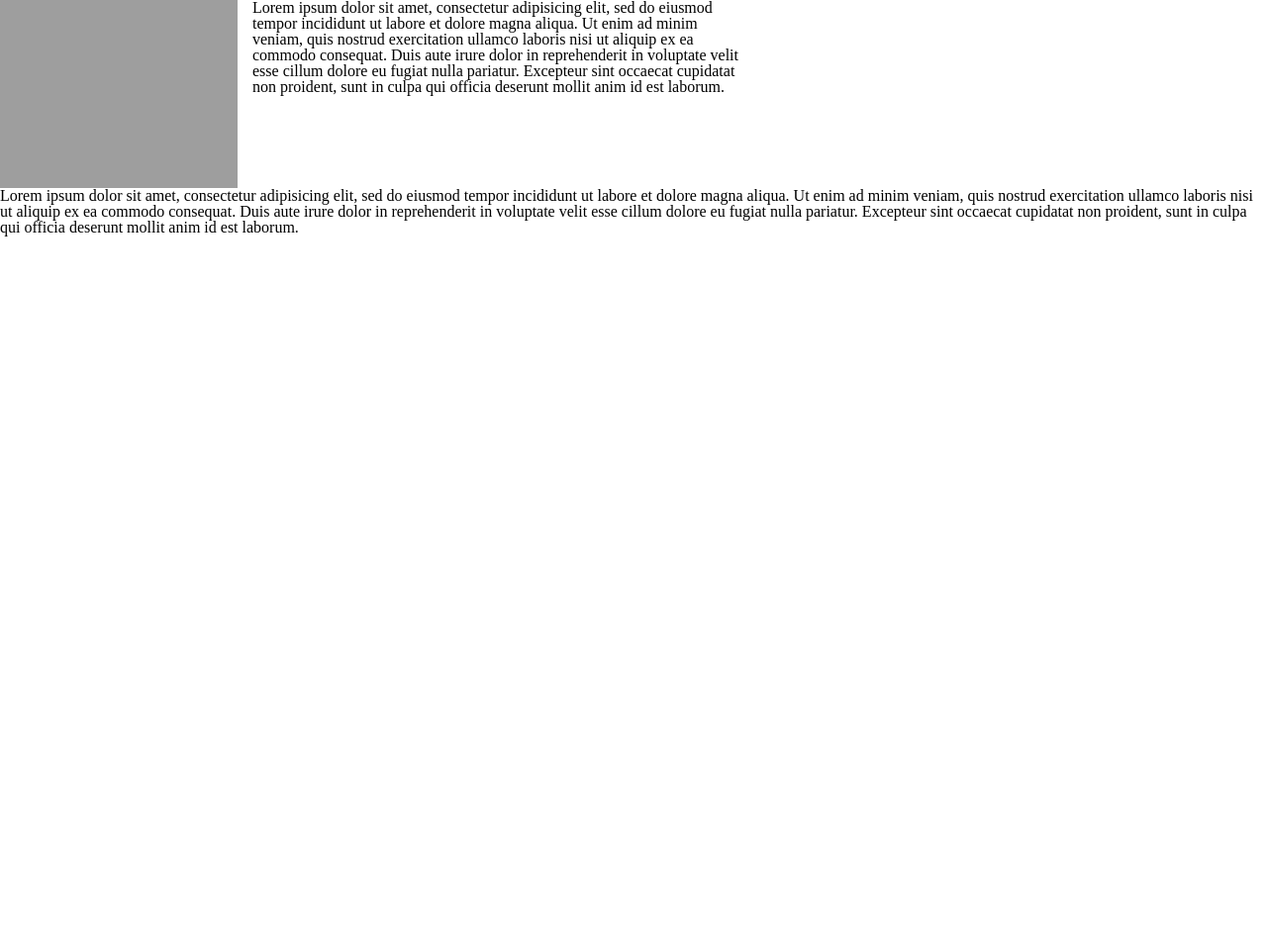
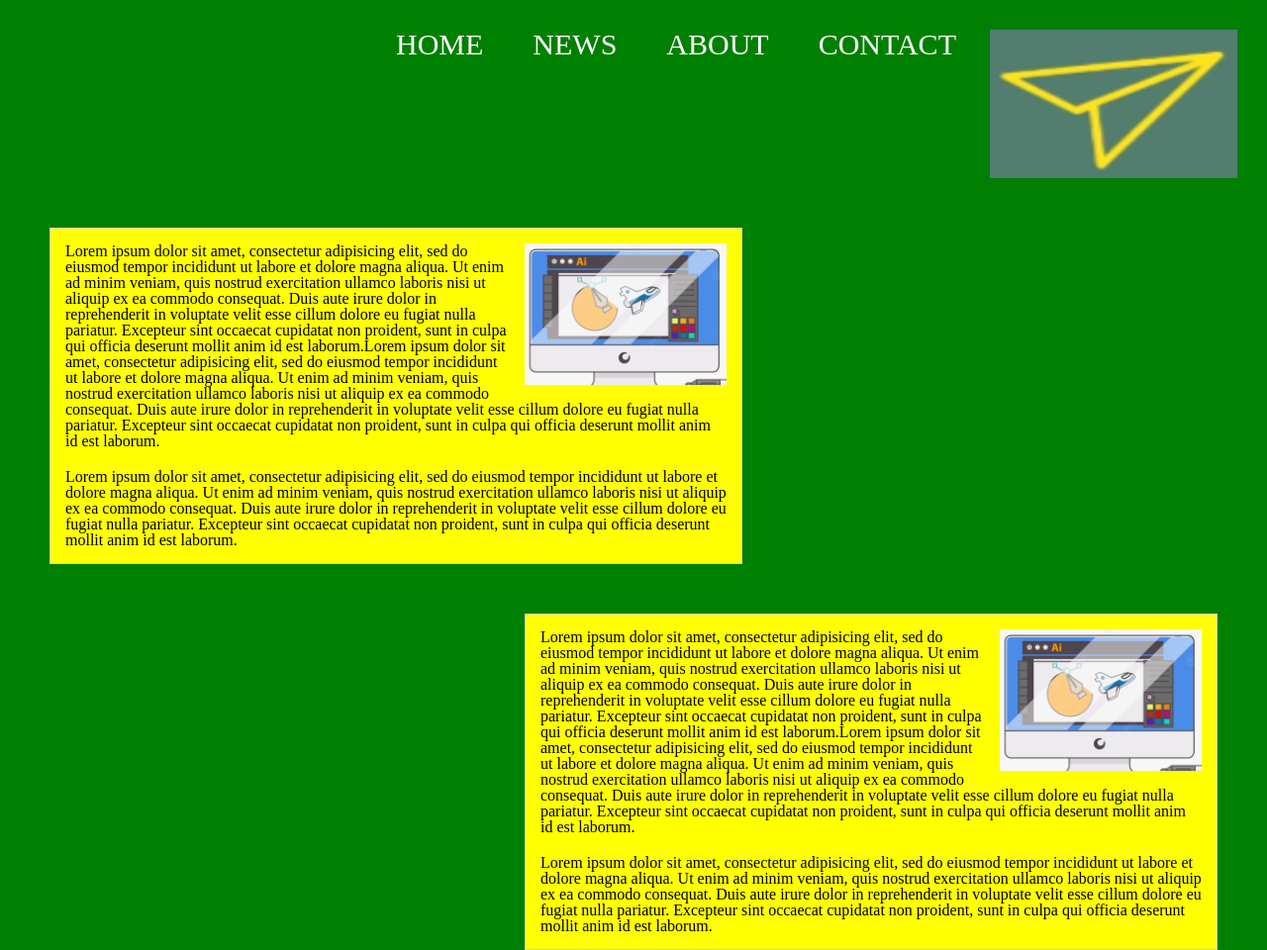
Before and after one commit to comptongaming777/float, a plain HTML site: page index.html in a window 1280 px wide. Shown: the whole page at 99% size. Before the commit the page ends 800 px from the top, so only its background shows below. Drawn offline with Linux system fonts and the light colour scheme; grey boxes are pictures that could not be loaded.

Commit message:
finished floats

```diff
--- a/css/style.css
+++ b/css/style.css
@@ -8,6 +8,66 @@
 	width: 500px;
 	float: left;
 }
+header {
+    overflow: hidden;
+}
+
+body{
+	background-color: green;
+    color: black;
+}
+.logo{
+	float: right;
+	margin-right: 30px;
+	width: 250px;
+	height: 150px;
+	margin-top: 30px;
+
+}
+.nav-item {
+    float: left;
+    margin-left: 50px;
+    font-size: 30px;
+    color: white;
+
+
+}
+.nav-a{
+	margin-left: 350px;
+	margin-top: 30px;
+
+}
 .clear{
 	clear: both;
 }
+
+.framed-section{
+	float: left;
+	border: 1px solid #ccc;
+	width: 700px;
+	padding: 15px;
+    margin-left: 50px;
+	background-color: yellow;
+	margin-top: 50px;
+}
+
+
+.comp{
+	float: right;
+	margin-left: 15px;
+	margin-bottom: 15px;
+}
+.p2{
+	margin-top: 20px;
+}
+
+.framed-section2{
+	float: right;
+    border: 1px solid #ccc;
+	width: 700px;
+	padding: 15px;
+
+	background-color: yellow;
+	margin-top: 50px;
+	margin-right: 50px;
+}
--- a/index.html
+++ b/index.html
@@ -7,23 +7,59 @@
 	<link rel="stylesheet" type="text/css" href="css/style.css">
 </head>
 <body>
-<section>
-<div class="wraper">
-	<img class="image1" src="https://img.olympicchannel.com/images/image/private/t_s_pog_staticContent_hero_xl_2x/f_auto/primary/ojpcg2xlihwx84ipvrcw" alt="image">
-	<div class="text-wraper">
+<div class="clear">
+<header>
+
+	<img class="logo" src="img/logo.PNG" alt="logo">
+
+	<nav>
+		<ul class="nav-a">
+			<li>
+				<a class="nav-item" href="index.html"> HOME </a></li>
+			<li>
+				<a class="nav-item" href="index.html"> NEWS </a></li>
+			<li>
+				<a class="nav-item" href="index.html"> ABOUT </a></li>
+			<li>
+				<a class="nav-item" href="index.html"> CONTACT </a></li>
+		</ul>
+	</nav>
+</header>
+</div>
+<section class="framed-section">
+	<img class="comp" src="img/computer.png">
 	<p> Lorem ipsum dolor sit amet, consectetur adipisicing elit, sed do eiusmod
 	tempor incididunt ut labore et dolore magna aliqua. Ut enim ad minim veniam,
 	quis nostrud exercitation ullamco laboris nisi ut aliquip ex ea commodo
 	consequat. Duis aute irure dolor in reprehenderit in voluptate velit esse
 	cillum dolore eu fugiat nulla pariatur. Excepteur sint occaecat cupidatat non
+	proident, sunt in culpa qui officia deserunt mollit anim id est laborum.Lorem ipsum dolor sit amet, consectetur adipisicing elit, sed do eiusmod
+	tempor incididunt ut labore et dolore magna aliqua. Ut enim ad minim veniam,
+	quis nostrud exercitation ullamco laboris nisi ut aliquip ex ea commodo
+	consequat. Duis aute irure dolor in reprehenderit in voluptate velit esse
+	cillum dolore eu fugiat nulla pariatur. Excepteur sint occaecat cupidatat non
 	proident, sunt in culpa qui officia deserunt mollit anim id est laborum.</p>
-
-	</div>
-	<div class="clear"></div>
-</div>
+	<p class="p2"> Lorem ipsum dolor sit amet, consectetur adipisicing elit, sed do eiusmod
+	tempor incididunt ut labore et dolore magna aliqua. Ut enim ad minim veniam,
+	quis nostrud exercitation ullamco laboris nisi ut aliquip ex ea commodo
+	consequat. Duis aute irure dolor in reprehenderit in voluptate velit esse
+	cillum dolore eu fugiat nulla pariatur. Excepteur sint occaecat cupidatat non
+	proident, sunt in culpa qui officia deserunt mollit anim id est laborum.</p>
 </section>
-<section>
+<section class="framed-section2">
+	<img class="comp" src="img/computer.png">
 	<p> Lorem ipsum dolor sit amet, consectetur adipisicing elit, sed do eiusmod
+	tempor incididunt ut labore et dolore magna aliqua. Ut enim ad minim veniam,
+	quis nostrud exercitation ullamco laboris nisi ut aliquip ex ea commodo
+	consequat. Duis aute irure dolor in reprehenderit in voluptate velit esse
+	cillum dolore eu fugiat nulla pariatur. Excepteur sint occaecat cupidatat non
+	proident, sunt in culpa qui officia deserunt mollit anim id est laborum.Lorem ipsum dolor sit amet, consectetur adipisicing elit, sed do eiusmod
+	tempor incididunt ut labore et dolore magna aliqua. Ut enim ad minim veniam,
+	quis nostrud exercitation ullamco laboris nisi ut aliquip ex ea commodo
+	consequat. Duis aute irure dolor in reprehenderit in voluptate velit esse
+	cillum dolore eu fugiat nulla pariatur. Excepteur sint occaecat cupidatat non
+	proident, sunt in culpa qui officia deserunt mollit anim id est laborum.</p>
+	<p class="p2"> Lorem ipsum dolor sit amet, consectetur adipisicing elit, sed do eiusmod
 	tempor incididunt ut labore et dolore magna aliqua. Ut enim ad minim veniam,
 	quis nostrud exercitation ullamco laboris nisi ut aliquip ex ea commodo
 	consequat. Duis aute irure dolor in reprehenderit in voluptate velit esse
@@ -31,5 +67,6 @@
 	proident, sunt in culpa qui officia deserunt mollit anim id est laborum.</p>
 </section>
 
+
 </body>
 </html>
```
Also changed, not shown: img/computer.PNG (added), img/logo.PNG (added), 2 other files.
